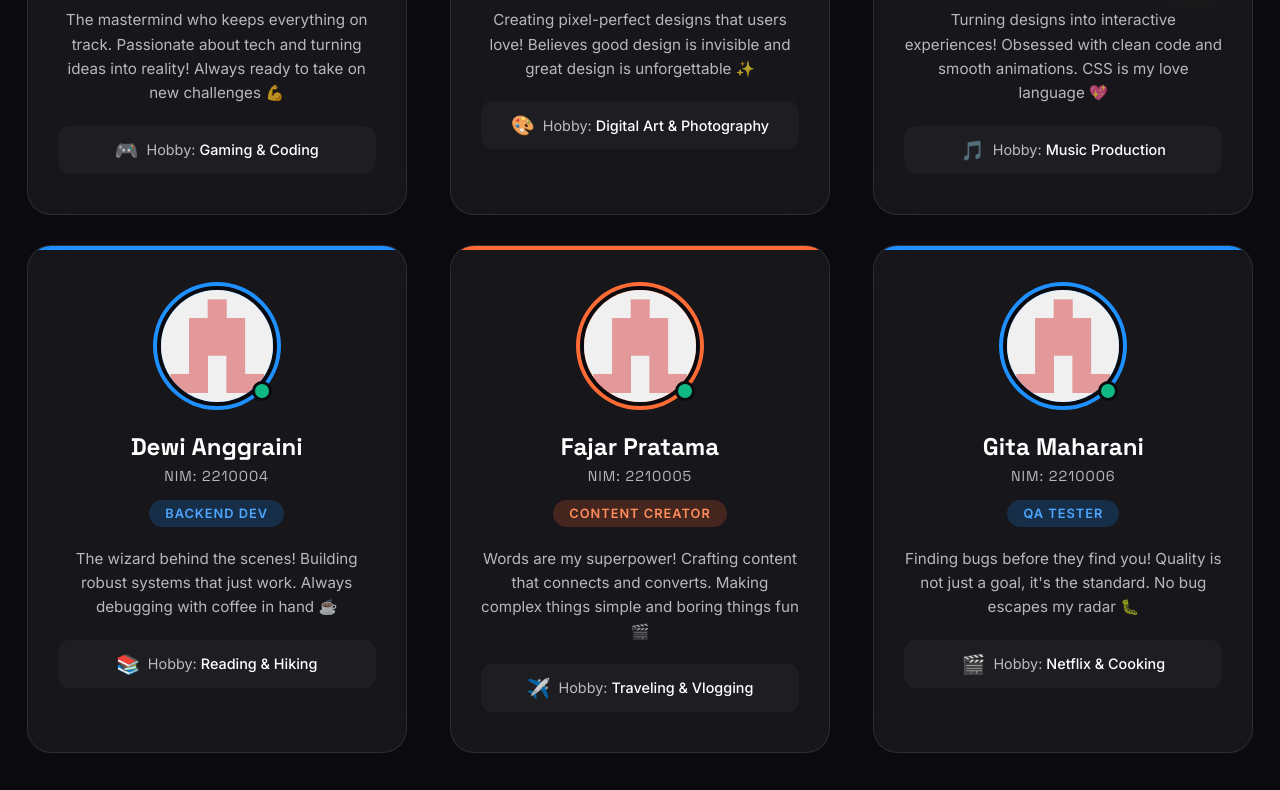
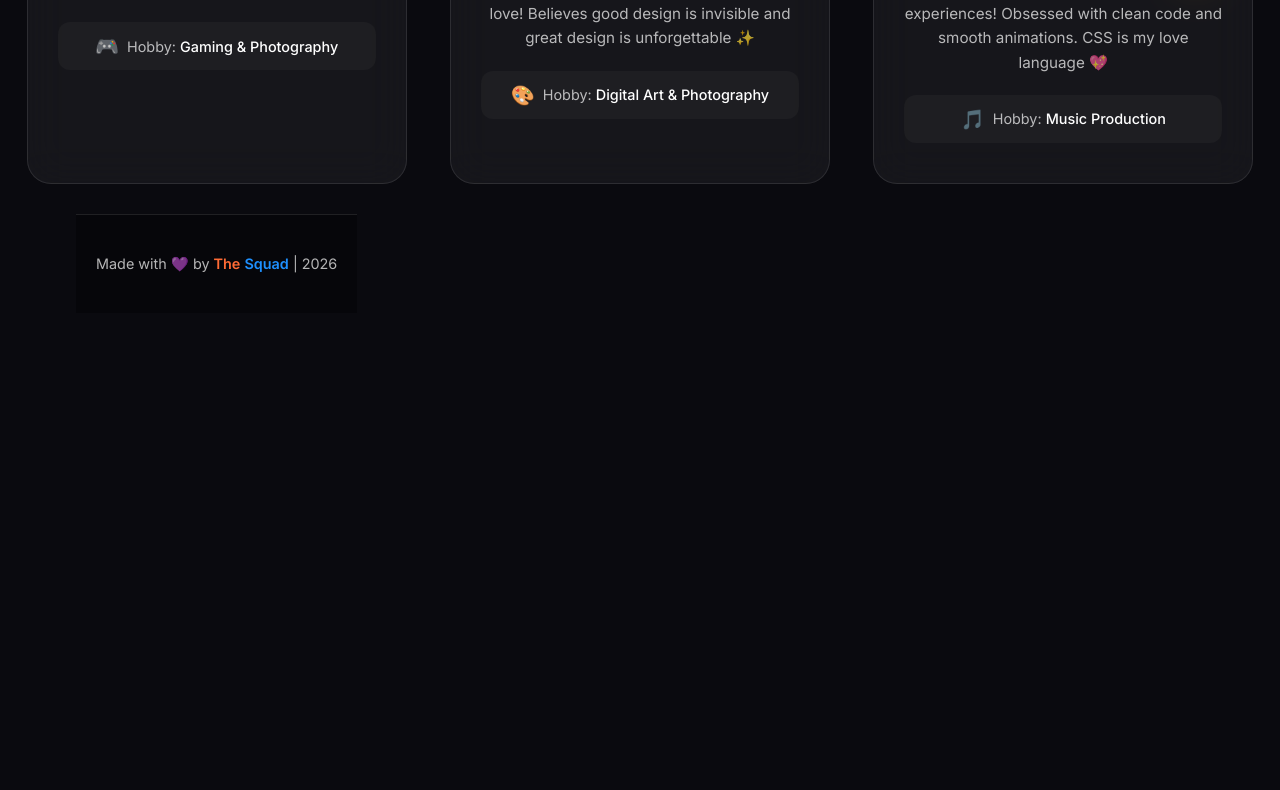
Before and after one commit to MiawGit/team-landing-page, a plain HTML site: page index.html in a window 1280 px wide. Shown: the part 695-1485 px from the top of the page. After the commit the page ends 1108 px from the top, so only its background shows below. Drawn offline with Linux system fonts and the light colour scheme.

Commit message:
update semua

```diff
--- a/index.html
+++ b/index.html
@@ -27,10 +27,9 @@
 
     <!-- Header -->
     <header>
-        <div class="badge">🎯 Dream Team 2025</div>
-        <h1>Meet <span class="highlight-orange">The</span> <span class="highlight-blue">Squad</span> 🔥</h1>
-        <p class="subtitle">We're not just a team, we're a <span class="accent">family</span>. Get to know the creative
-            minds behind the magic! ✨</p>
+        <div class="badge">🎯 Dream Team 2026</div>
+        <h1>Meet <span class="highlight-orange">The</span> <span class="highlight-blue">CeterelSi</span> 🔥</h1>
+        <p class="subtitle">Walahi we are <span class="accent">cooked</span> us a team ✨</p>
     </header>
 
     <!-- Team Section -->
@@ -40,17 +39,16 @@
             <div class="member-card">
                 <div class="profile-wrapper">
                     <div class="profile-ring"></div>
-                    <img src="imagefoto.png" alt="Ahmad Rizky" class="profile-img">
+                    <img src="gambar.png" alt="Ahmad Rizky" class="profile-img">
                     <div class="status-dot"></div>
                 </div>
                 <h3 class="member-name">Fauzan Fadillah</h3>
                 <p class="member-nim">NIM: 251511038</p>
-                <span class="member-role">Project Lead</span>
-                <p class="member-intro">The mastermind who keeps everything on track. Passionate about tech and turning
-                    ideas into reality! Always ready to take on new challenges 💪</p>
+                <a href="https://github.com/MiawGit"><span class="member-role">Project Lead</span></a>
+                <p class="member-intro">Upin ipin makan ketoprak, semangat!!!</p>
                 <div class="hobby-section">
                     <span class="hobby-icon">🎮</span>
-                    <span class="hobby-text">Hobby: <span>Gaming & Coding</span></span>
+                    <span class="hobby-text">Hobby: <span>Gaming & Photography</span></span>
                 </div>
             </div>
 
@@ -90,65 +88,9 @@
                 </div>
             </div>
 
-            <!-- Member 4 -->
-            <div class="member-card">
-                <div class="profile-wrapper">
-                    <div class="profile-ring"></div>
-                    <img src="imagefoto.png" alt="Dewi Anggraini" class="profile-img">
-                    <div class="status-dot"></div>
-                </div>
-                <h3 class="member-name">Dewi Anggraini</h3>
-                <p class="member-nim">NIM: 2210004</p>
-                <span class="member-role">Backend Dev</span>
-                <p class="member-intro">The wizard behind the scenes! Building robust systems that just work. Always
-                    debugging with coffee in hand ☕</p>
-                <div class="hobby-section">
-                    <span class="hobby-icon">📚</span>
-                    <span class="hobby-text">Hobby: <span>Reading & Hiking</span></span>
-                </div>
-            </div>
-
-            <!-- Member 5 -->
-            <div class="member-card">
-                <div class="profile-wrapper">
-                    <div class="profile-ring"></div>
-                    <img src="imagefoto.png" alt="Fajar Pratama" class="profile-img">
-                    <div class="status-dot"></div>
-                </div>
-                <h3 class="member-name">Fajar Pratama</h3>
-                <p class="member-nim">NIM: 2210005</p>
-                <span class="member-role">Content Creator</span>
-                <p class="member-intro">Words are my superpower! Crafting content that connects and converts. Making
-                    complex things simple and boring things fun 🎬</p>
-                <div class="hobby-section">
-                    <span class="hobby-icon">✈️</span>
-                    <span class="hobby-text">Hobby: <span>Traveling & Vlogging</span></span>
-                </div>
-            </div>
-
-            <!-- Member 6 -->
-            <div class="member-card">
-                <div class="profile-wrapper">
-                    <div class="profile-ring"></div>
-                    <img src="imagefoto.png" alt="Gita Maharani" class="profile-img">
-                    <div class="status-dot"></div>
-                </div>
-                <h3 class="member-name">Gita Maharani</h3>
-                <p class="member-nim">NIM: 2210006</p>
-                <span class="member-role">QA Tester</span>
-                <p class="member-intro">Finding bugs before they find you! Quality is not just a goal, it's the
-                    standard. No bug escapes my radar 🐛</p>
-                <div class="hobby-section">
-                    <span class="hobby-icon">🎬</span>
-                    <span class="hobby-text">Hobby: <span>Netflix & Cooking</span></span>
-                </div>
-            </div>
-        </div>
-    </section>
-
     <!-- Footer -->
     <footer>
-        <p class="footer-text">Made with 💜 by <span class="orange">The</span> <span class="blue">Squad</span> | 2025
+        <p class="footer-text">Made with 💜 by <span class="orange">The</span> <span class="blue">Squad</span> | 2026
         </p>
     </footer>
 
```
Also changed, not shown: gambar.png (added).
